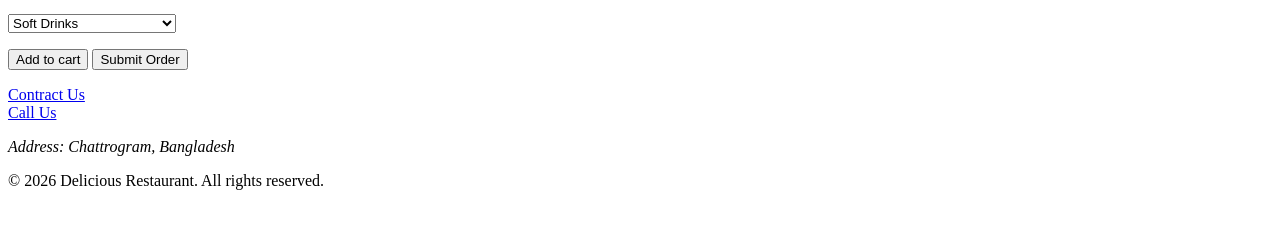
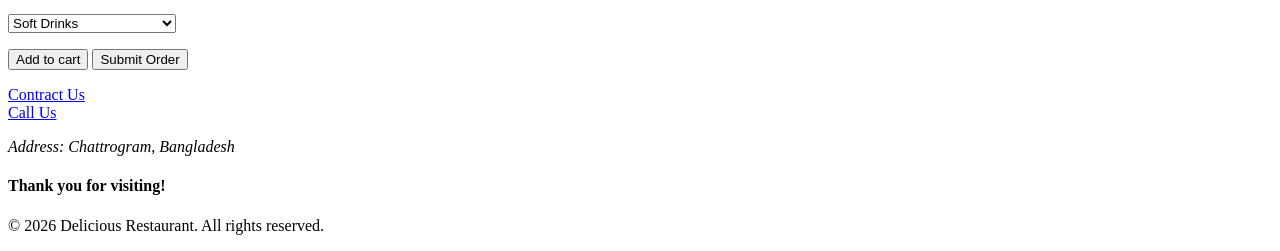
Before and after one commit to Minhas10/Delicious-menu1, a plain HTML site: page resturarant menu.html in a window 1280 px wide. Shown: the part 810-1061 px from the top of the page. Before the commit the page ends 1016 px from the top, so only its background shows below. Drawn offline with Linux system fonts and the light colour scheme.

Commit message:
Wishes add

```diff
--- a/resturarant menu.html
+++ b/resturarant menu.html
@@ -57,7 +57,7 @@
         <a href=mailto:minhasahamod@gmail.com>Contract Us</a><br>
         <a href=tell:+01766708327>Call Us</a>
 <address>Address: Chattrogram, Bangladesh</address>
-
+<h4>Thank you for visiting!</h4>
     </p>
     <p>&copy; 2026 Delicious Restaurant. All rights reserved.</p>
  </footer>
```
Also changed, not shown: command.txt (added).
